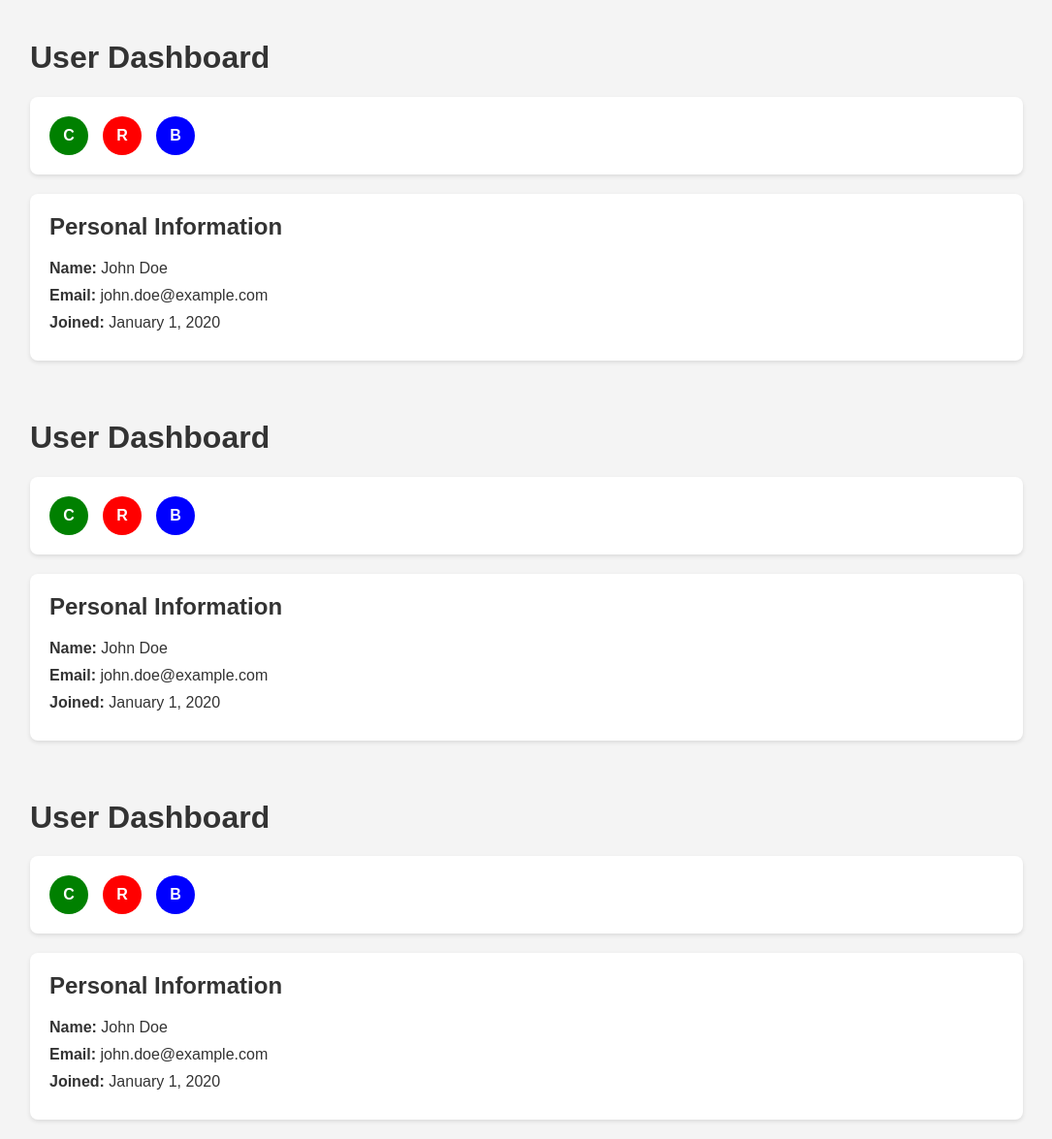
After one commit to noaskers/energy-meter-app, a PHP site: page /user.html in a window 1280 px wide. The commit adds this page. Shown: the whole page at 97% size, without its empty margins (97-1182 px from the left). Run offline with PHP 8.4, Linux system fonts and the light colour scheme.

Commit message:
gebruiker page/opmaak aangepast

```diff
--- a/styles.css
+++ b/styles.css
@@ -1,51 +1,68 @@
+/* General Styles */
 body {
     font-family: Arial, sans-serif;
-    margin: 20px;
+    margin: 0;
+    padding: 0;
     background-color: #f4f4f4;
-}
-
-h1 {
-    text-align: center;
     color: #333;
 }
 
-.energy-meter, .gamification, .winkel {
-    background-color: #fff;
-    border: 1px solid #ddd;
-    border-radius: 5px;
-    margin: 20px 0;
+.container {
+    width: 80%;
+    margin: 0 auto;
     padding: 20px;
 }
 
-.energy-meter h2, .gamification h2, .winkel h2 {
-    color: #007BFF;
+/* Header */
+.header {
+    display: flex;
+    justify-content: space-between;
+    align-items: center;
+    padding: 20px;
+    background-color: #fff;
+    border-bottom: 1px solid #ddd;
 }
 
-button {
-    margin: 5px;
+.header-buttons {
+    display: flex;
+    gap: 10px;
+}
+
+.button {
     padding: 10px 20px;
-    background-color: #007BFF;
-    color: white;
+    background-color: #007bff;
+    color: #fff;
     border: none;
     border-radius: 5px;
     cursor: pointer;
+    text-decoration: none;
 }
 
-button:hover {
+.button:hover {
     background-color: #0056b3;
 }
 
+/* Badges Container */
 .badges-container {
     display: flex;
     flex-wrap: wrap;
-    gap: 10px;
+    gap: 15px;
+    padding: 20px;
+    background-color: #fff;
+    border-radius: 8px;
+    box-shadow: 0 2px 4px rgba(0, 0, 0, 0.1);
 }
 
 .badge {
-    width: 30px;
-    height: 30px;
+    width: 40px;
+    height: 40px;
     border-radius: 50%;
     background-color: gray;
+    display: flex;
+    justify-content: center;
+    align-items: center;
+    color: #fff;
+    font-weight: bold;
 }
 
 .badge.completed {
@@ -60,7 +77,7 @@ button:hover {
     background-color: blue;
 }
 
-
+/* Popup */
 .popup {
     position: fixed;
     top: 0;
@@ -71,25 +88,30 @@ button:hover {
     display: flex;
     justify-content: center;
     align-items: center;
-    z-index: 1000;
-}
-
-.popup.hidden {
-    display: none;
 }
 
 .popup-content {
-    background-color: white;
+    background-color: #fff;
     padding: 20px;
-    border-radius: 5px;
+    border-radius: 8px;
+    box-shadow: 0 2px 4px rgba(0, 0, 0, 0.1);
+    width: 300px;
     text-align: center;
-    position: relative;
 }
 
-.popup-close {
-    position: absolute;
-    top: 10px;
-    right: 10px;
-    cursor: pointer;
-    font-size: 20px;
+/* User Info Page */
+.user-info {
+    background-color: #fff;
+    padding: 20px;
+    border-radius: 8px;
+    box-shadow: 0 2px 4px rgba(0, 0, 0, 0.1);
+    margin-top: 20px;
 }
+
+.user-info h2 {
+    margin-top: 0;
+}
+
+.user-info p {
+    margin: 10px 0;
+}
--- /dev/null
+++ b/user.html
@@ -0,0 +1,73 @@
+<!DOCTYPE html>
+<html lang="en">
+<head>
+    <meta charset="UTF-8">
+    <meta name="viewport" content="width=device-width, initial-scale=1.0">
+    <title>User Info</title>
+    <link rel="stylesheet" href="styles.css">
+</head>
+<body>
+    <div class="container">
+        <h1>User Dashboard</h1>
+        <div class="badges-container">
+            <div class="badge completed">C</div>
+            <div class="badge red">R</div>
+            <div class="badge blue">B</div>
+        </div>
+        <div class="user-info">
+            <h2>Personal Information</h2>
+            <p><strong>Name:</strong> John Doe</p>
+            <p><strong>Email:</strong> john.doe@example.com</p>
+            <p><strong>Joined:</strong> January 1, 2020</p>
+        </div>
+    </div>
+</body>
+</html><!DOCTYPE html>
+<html lang="en">
+<head>
+    <meta charset="UTF-8">
+    <meta name="viewport" content="width=device-width, initial-scale=1.0">
+    <title>User Info</title>
+    <link rel="stylesheet" href="styles.css">
+</head>
+<body>
+    <div class="container">
+        <h1>User Dashboard</h1>
+        <div class="badges-container">
+            <div class="badge completed">C</div>
+            <div class="badge red">R</div>
+            <div class="badge blue">B</div>
+        </div>
+        <div class="user-info">
+            <h2>Personal Information</h2>
+            <p><strong>Name:</strong> John Doe</p>
+            <p><strong>Email:</strong> john.doe@example.com</p>
+            <p><strong>Joined:</strong> January 1, 2020</p>
+        </div>
+    </div>
+</body>
+</html><!DOCTYPE html>
+<html lang="en">
+<head>
+    <meta charset="UTF-8">
+    <meta name="viewport" content="width=device-width, initial-scale=1.0">
+    <title>User Info</title>
+    <link rel="stylesheet" href="styles.css">
+</head>
+<body>
+    <div class="container">
+        <h1>User Dashboard</h1>
+        <div class="badges-container">
+            <div class="badge completed">C</div>
+            <div class="badge red">R</div>
+            <div class="badge blue">B</div>
+        </div>
+        <div class="user-info">
+            <h2>Personal Information</h2>
+            <p><strong>Name:</strong> John Doe</p>
+            <p><strong>Email:</strong> john.doe@example.com</p>
+            <p><strong>Joined:</strong> January 1, 2020</p>
+        </div>
+    </div>
+</body>
+</html>
```
Also changed, not shown: index.php (+8 -57 lines).
